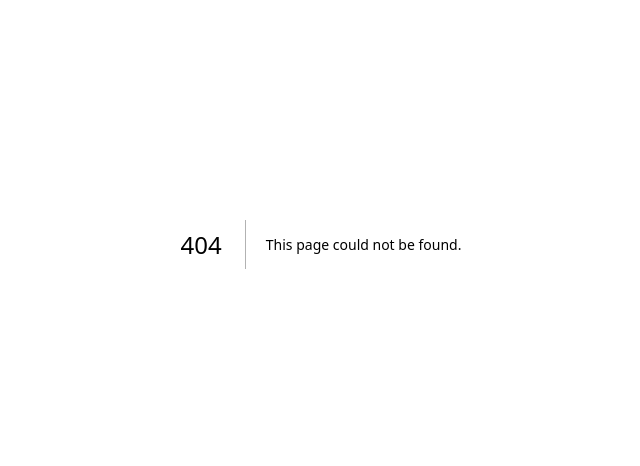
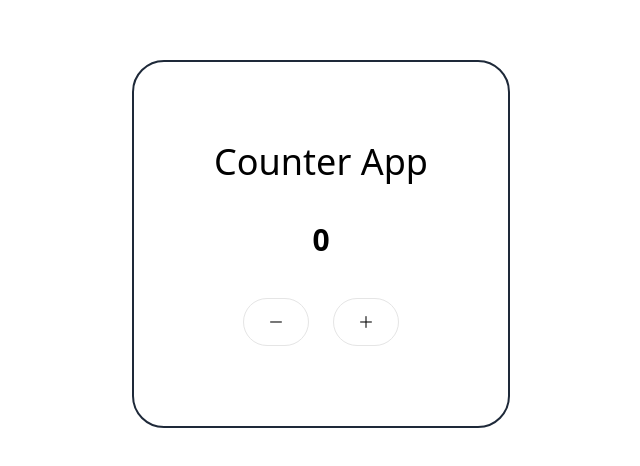
Before and after one commit to saku6911/react_app_100, a Next.js app: page /counter in a window 1280 px wide. Before the commit this address had no page. Shown: the part 156-622 px from the top of the page, without its empty margins (319-959 px from the left). Built offline with nearby package versions, Linux system fonts and the light colour scheme.

Commit message:
2Counter

```diff
--- /dev/null
+++ b/src/app/counter/page.tsx
@@ -0,0 +1,38 @@
+"use client";
+
+import { useState } from "react";
+
+export default function Counter() {
+  const [count, setCount] = useState(0);
+
+  const handleCountUp = () => {
+    setCount((prev) => prev + 1);
+  };
+
+  const handleCountDown = () => {
+    setCount((prev) => prev - 1);
+  };
+
+  return (
+    <div className="flex flex-col items-center justify-center h-screen">
+      <div className="flex flex-col gap-10 items-center justify-center p-20 border-solid border-gray-800 border-2 rounded-4xl">
+        <h1 className="text-4xl">Counter App</h1>
+        <p className="text-3xl font-bold">{count}</p>
+        <div className="flex gap-6">
+          <button
+            className="relative h-12 overflow-hidden rounded-4xl border border-neutral-200 bg-transparent px-6 text-neutral-950 before:absolute before:left-0 before:top-0 before:block before:h-full before:w-full before:-translate-y-full before:bg-neutral-100 before:transition-transform hover:before:translate-y-0"
+            onClick={handleCountDown}
+          >
+            <span className="relative">－</span>
+          </button>
+          <button
+            className="relative h-12 overflow-hidden rounded-4xl border border-neutral-200 bg-transparent px-6 text-neutral-950 before:absolute before:left-0 before:top-0 before:block before:h-full before:w-full before:-translate-y-full before:bg-neutral-100 before:transition-transform hover:before:translate-y-0"
+            onClick={handleCountUp}
+          >
+            <span className="relative">＋</span>
+          </button>
+        </div>
+      </div>
+    </div>
+  );
+}
--- a/src/app/page.tsx
+++ b/src/app/page.tsx
@@ -9,6 +9,9 @@ export default function Home() {
       <Link href="/helloworld" className="hover:text-neutral-500">
         01. Hello World
       </Link>
+      <Link href="/counter" className="hover:text-neutral-500">
+        02. Counter
+      </Link>
     </div>
   );
 }
```
